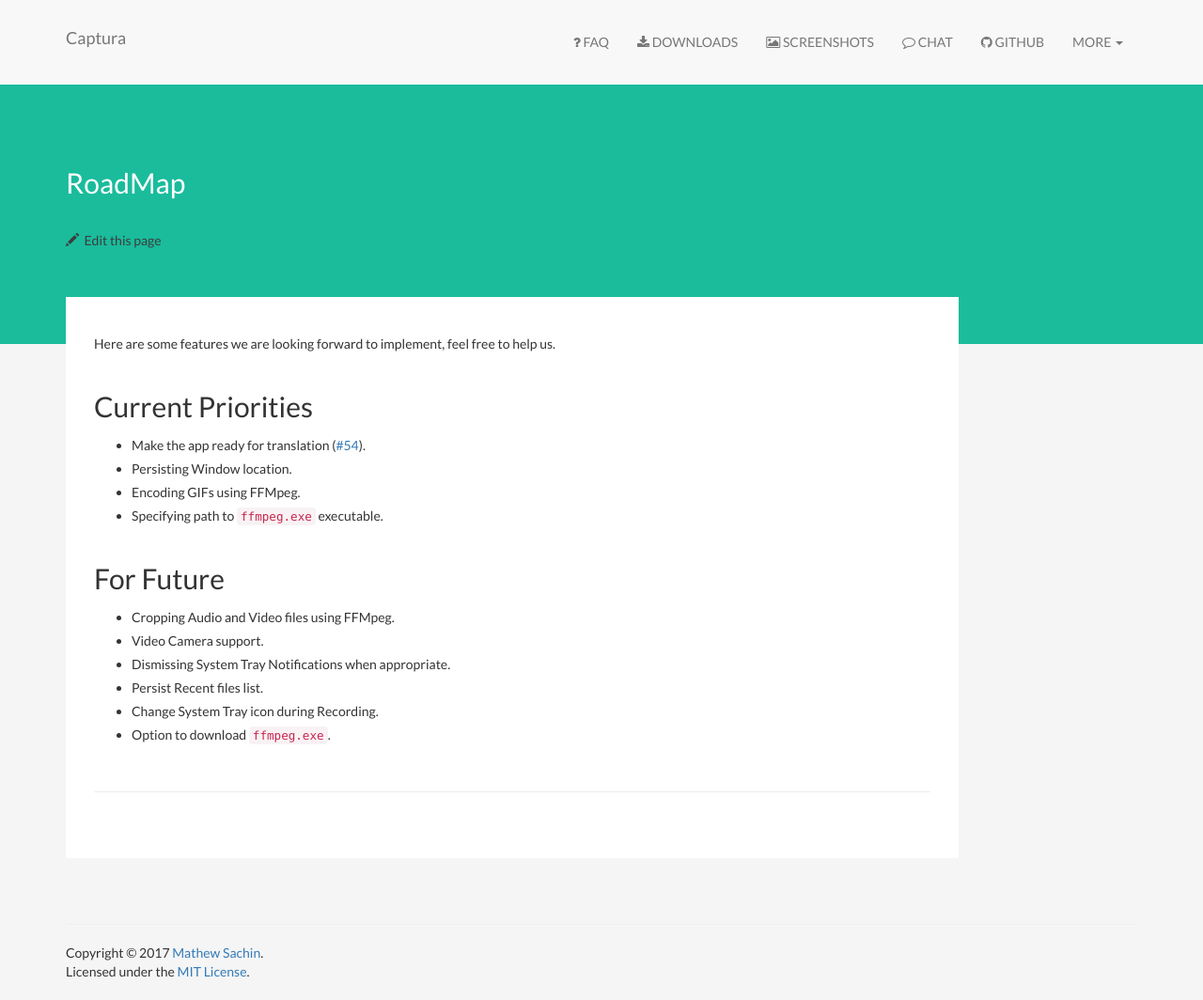
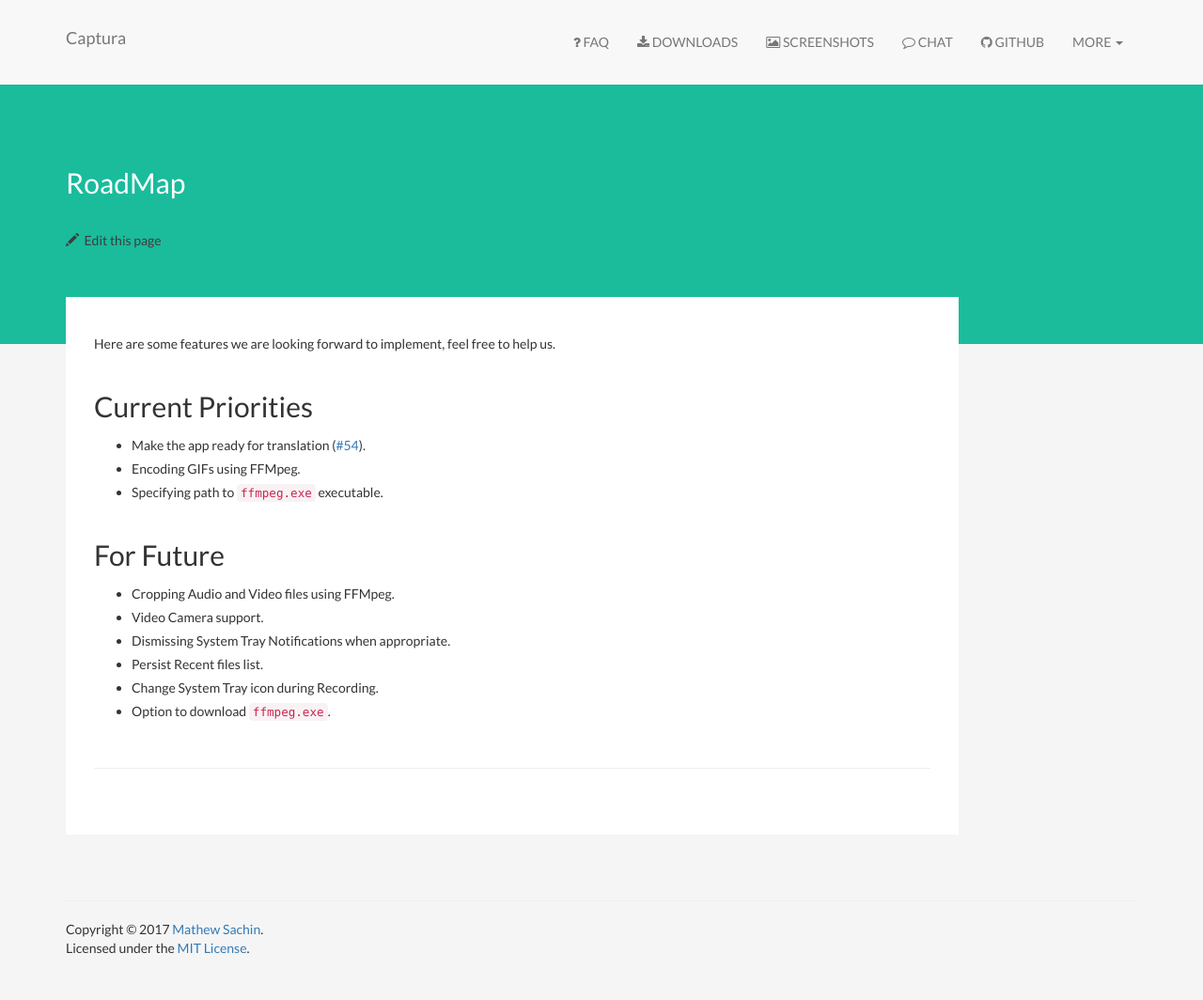
Before and after one commit to MathewSachin/Captura, a Jekyll site: the page built from RoadMap.md, in a window 1280 px wide. Shown: the whole page at 94% size. Built offline with Jekyll 4.4.1, drawn with Linux system fonts in a browser that asks for light colours; nearby versions of some CDN libraries; comment, search, counter and statistics services are not loaded; after the commit the page ends 1039 px from its top, so only the background shows below that.

Commit message:
Update RoadMap

```diff
--- a/RoadMap.md
+++ b/RoadMap.md
@@ -8,7 +8,6 @@
 
 ## Current Priorities
 - Make the app ready for translation ([#54](https://github.com/MathewSachin/Captura/pull/54)).
-- Persisting Window location.
 - Encoding GIFs using FFMpeg.
 - Specifying path to `ffmpeg.exe` executable.
 
```
